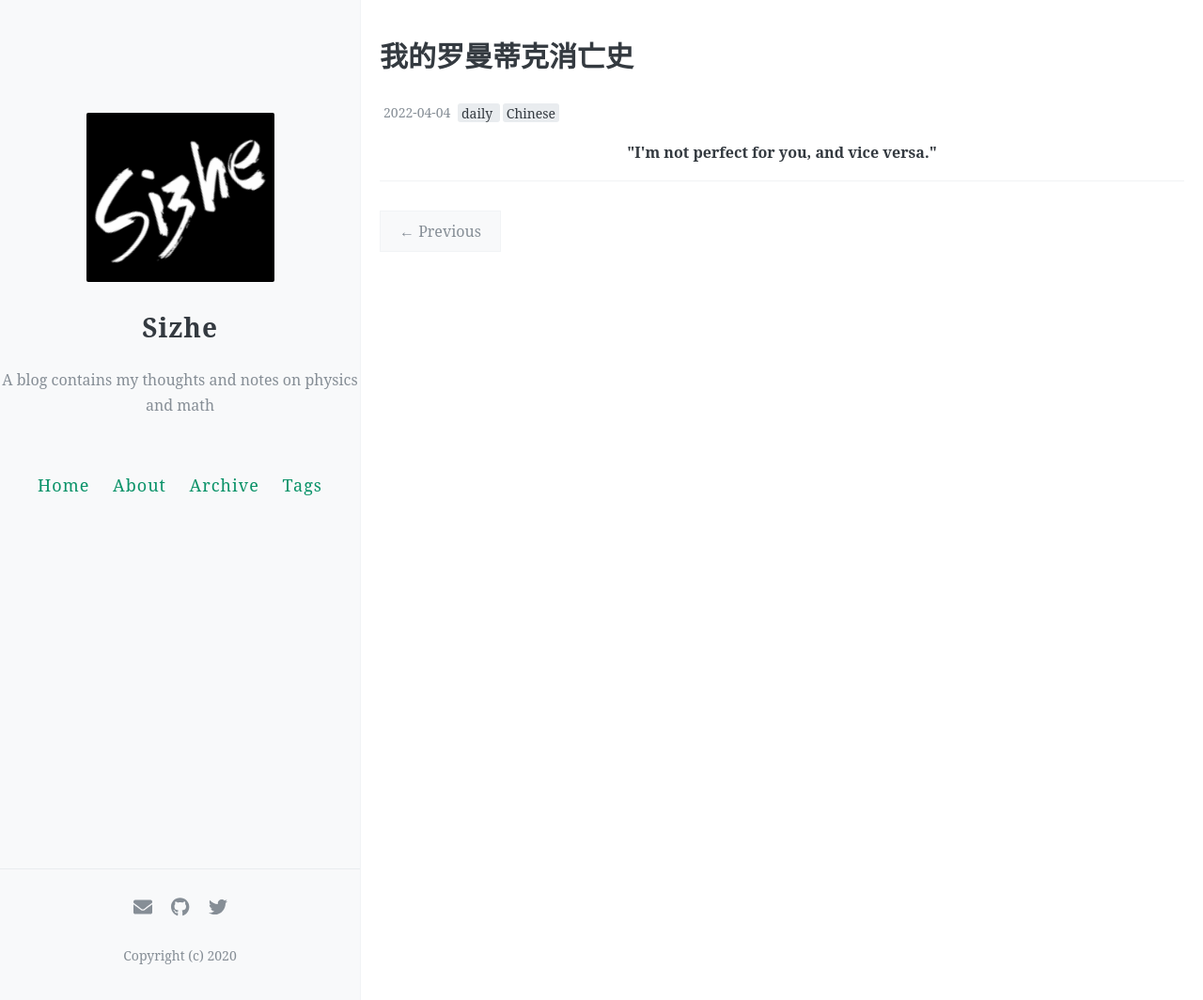
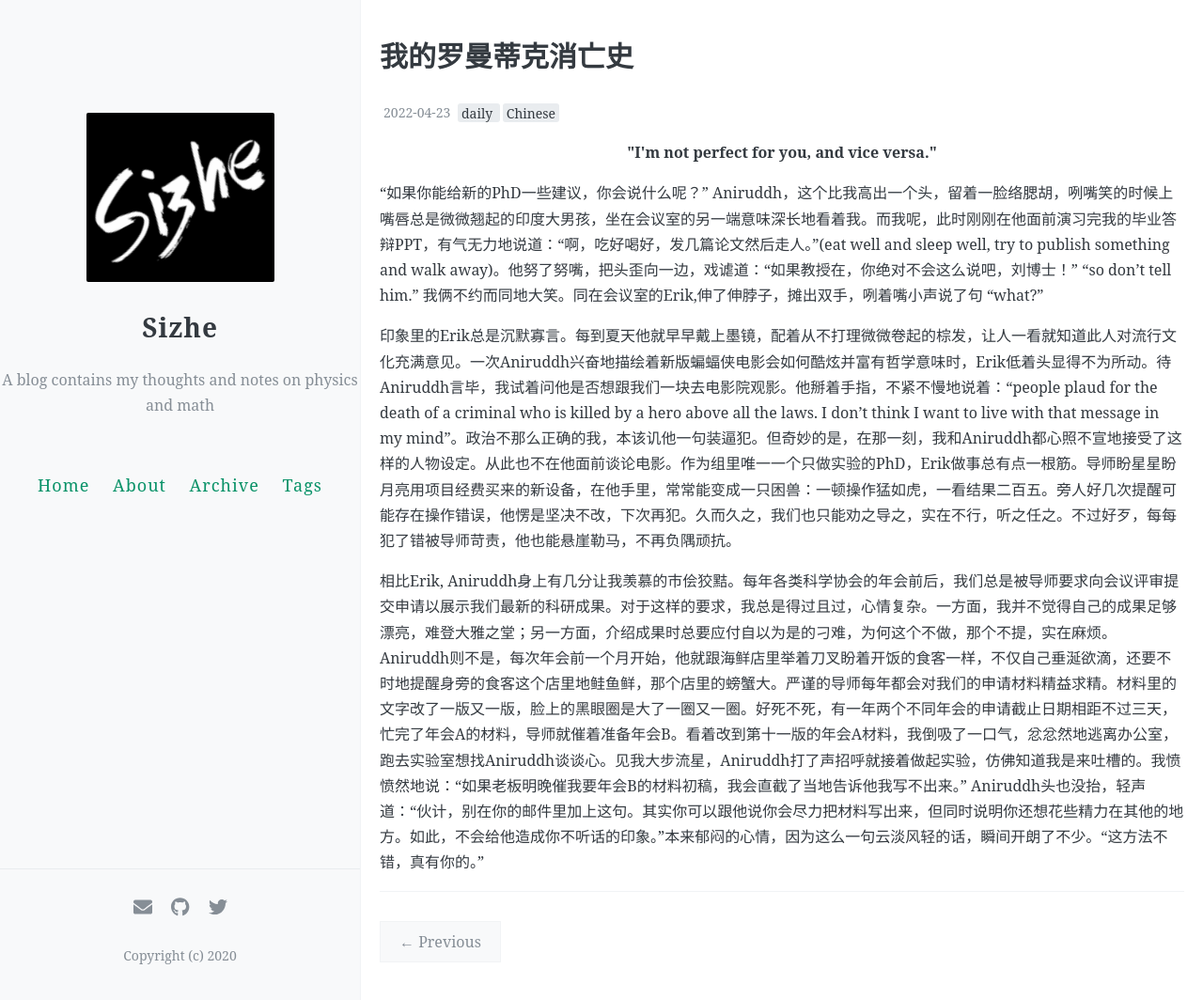
Before and after one commit to Lonitch/Lonitch.github.io, a Jekyll site: the page built from _posts/2021-12-24-loving-you-my-way.md, in a window 1280 px wide and 1064 px high. Shown: the whole window at 94% size. Built offline with Jekyll 4.4.1, drawn with Linux system fonts in a browser that asks for light colours; comment, search, counter and statistics services are not loaded.

Commit message:
Update 2021-12-24-loving-you-my-way.md

```diff
--- a/_posts/2021-12-24-loving-you-my-way.md
+++ b/_posts/2021-12-24-loving-you-my-way.md
@@ -1,10 +1,16 @@
 ---
 layout: post
 title: 我的罗曼蒂克消亡史
-date: 2022-04-04
+date: 2022-04-23
 Author: Sizhe
 tags: [daily, Chinese]
 ---
 <p align="center"><b>
 "I'm not perfect for you, and vice versa."</b>
 </p>
+
+“如果你能给新的PhD一些建议，你会说什么呢？” Aniruddh，这个比我高出一个头，留着一脸络腮胡，咧嘴笑的时候上嘴唇总是微微翘起的印度大男孩，坐在会议室的另一端意味深长地看着我。而我呢，此时刚刚在他面前演习完我的毕业答辩PPT，有气无力地说道：“啊，吃好喝好，发几篇论文然后走人。”(eat well and sleep well, try to publish something and walk away)。他努了努嘴，把头歪向一边，戏谑道：“如果教授在，你绝对不会这么说吧，刘博士！” “so don't tell him.” 我俩不约而同地大笑。同在会议室的Erik,伸了伸脖子，摊出双手，咧着嘴小声说了句 “what?”
+
+印象里的Erik总是沉默寡言。每到夏天他就早早戴上墨镜，配着从不打理微微卷起的棕发，让人一看就知道此人对流行文化充满意见。一次Aniruddh兴奋地描绘着新版蝙蝠侠电影会如何酷炫并富有哲学意味时，Erik低着头显得不为所动。待Aniruddh言毕，我试着问他是否想跟我们一块去电影院观影。他掰着手指，不紧不慢地说着：“people plaud for the death of a criminal who is killed by a hero above all the laws. I don't think I want to live with that message in my mind”。政治不那么正确的我，本该讥他一句装逼犯。但奇妙的是，在那一刻，我和Aniruddh都心照不宣地接受了这样的人物设定。从此也不在他面前谈论电影。作为组里唯一一个只做实验的PhD，Erik做事总有点一根筋。导师盼星星盼月亮用项目经费买来的新设备，在他手里，常常能变成一只困兽：一顿操作猛如虎，一看结果二百五。旁人好几次提醒可能存在操作错误，他愣是坚决不改，下次再犯。久而久之，我们也只能劝之导之，实在不行，听之任之。不过好歹，每每犯了错被导师苛责，他也能悬崖勒马，不再负隅顽抗。
+
+相比Erik, Aniruddh身上有几分让我羡慕的市侩狡黠。每年各类科学协会的年会前后，我们总是被导师要求向会议评审提交申请以展示我们最新的科研成果。对于这样的要求，我总是得过且过，心情复杂。一方面，我并不觉得自己的成果足够漂亮，难登大雅之堂；另一方面，介绍成果时总要应付自以为是的刁难，为何这个不做，那个不提，实在麻烦。Aniruddh则不是，每次年会前一个月开始，他就跟海鲜店里举着刀叉盼着开饭的食客一样，不仅自己垂涎欲滴，还要不时地提醒身旁的食客这个店里地鲑鱼鲜，那个店里的螃蟹大。严谨的导师每年都会对我们的申请材料精益求精。材料里的文字改了一版又一版，脸上的黑眼圈是大了一圈又一圈。好死不死，有一年两个不同年会的申请截止日期相距不过三天，忙完了年会A的材料，导师就催着准备年会B。看着改到第十一版的年会A材料，我倒吸了一口气，忿忿然地逃离办公室，跑去实验室想找Aniruddh谈谈心。见我大步流星，Aniruddh打了声招呼就接着做起实验，仿佛知道我是来吐槽的。我愤愤然地说：“如果老板明晚催我要年会B的材料初稿，我会直截了当地告诉他我写不出来。” Aniruddh头也没抬，轻声道：“伙计，别在你的邮件里加上这句。其实你可以跟他说你会尽力把材料写出来，但同时说明你还想花些精力在其他的地方。如此，不会给他造成你不听话的印象。”本来郁闷的心情，因为这么一句云淡风轻的话，瞬间开朗了不少。“这方法不错，真有你的。”
```
